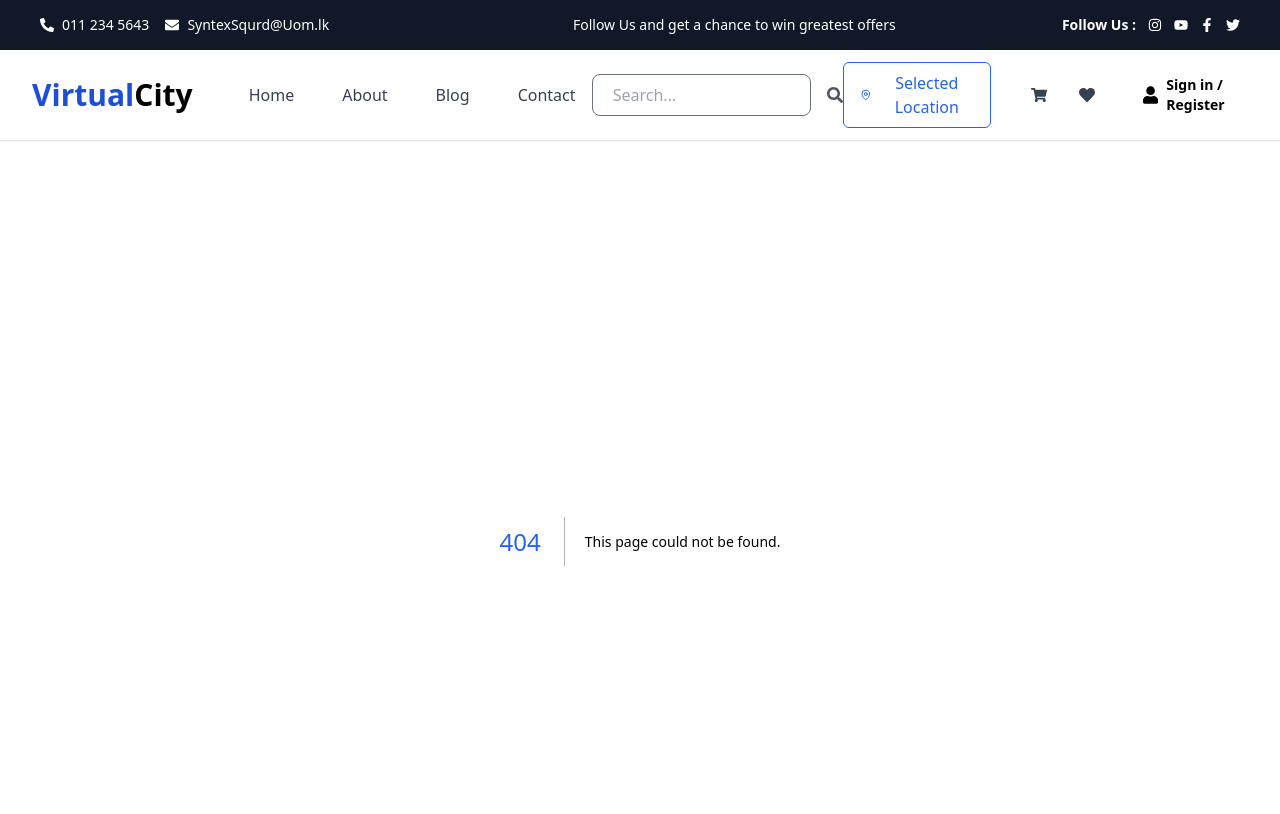
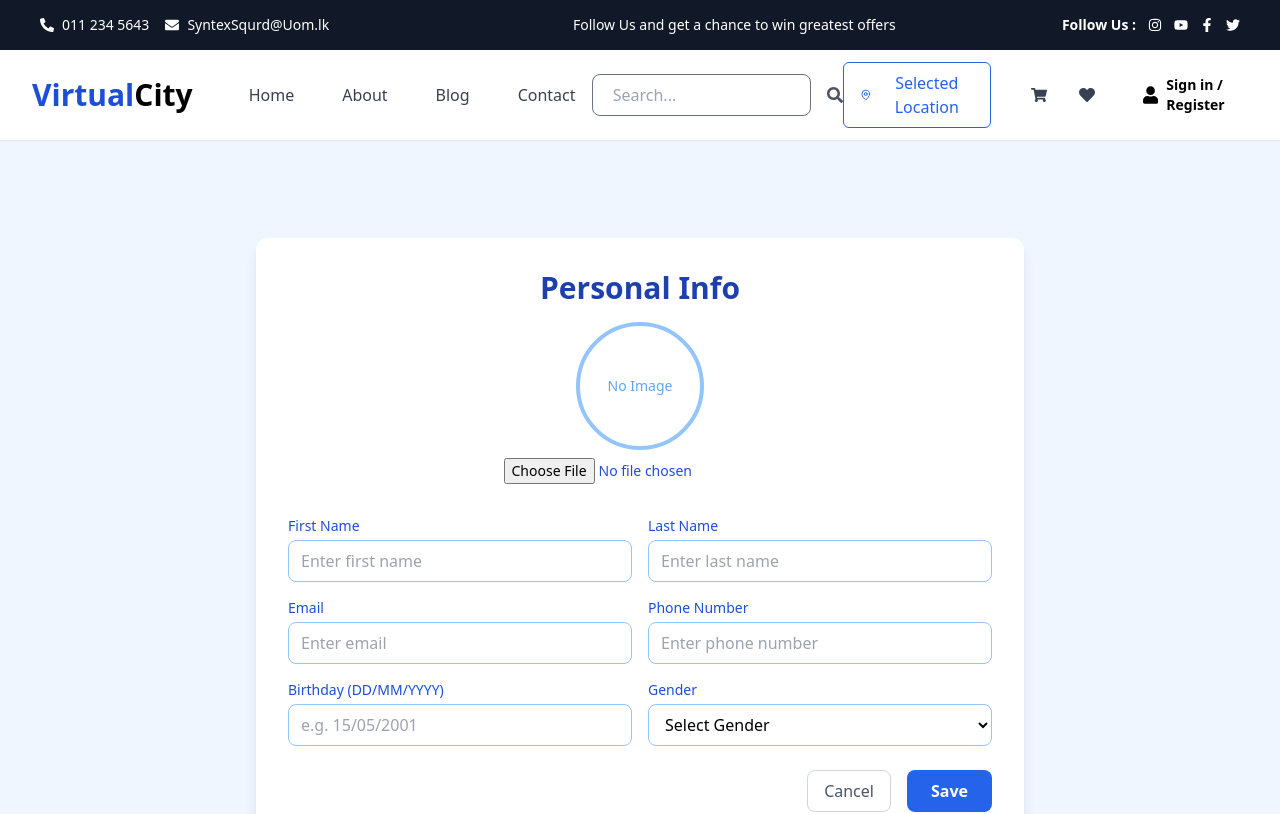
Before and after one commit to Zynovatex/shopping-application-web-frontend, a Next.js app: page /pages/userProfile in a window 1280 px wide. Before the commit this address had no page. Shown: the top 814 px of the page. Built offline with nearby package versions, Linux system fonts and the light colour scheme.

Commit message:
create user profile page

```diff
--- a/app/auth/login/Login.tsx
+++ b/app/auth/login/Login.tsx
@@ -73,6 +73,8 @@ function Login() {
       <div className="flex flex-col md:flex-row flex-grow">
         {/* Left side: Image element (hidden on small screens) */}
         <div className="hidden md:block md:w-1/2">
+
+             {/* eslint-disable-next-line @next/next/no-img-element */}
           <img
             src="/loginIllustrater.png" // <-- Change to your actual image path
             alt="Login Illustration"
--- a/app/component/layout/ProfileMenu.tsx
+++ b/app/component/layout/ProfileMenu.tsx
@@ -43,7 +43,7 @@ export default function ProfileMenu() {
           <ul className="py-2 text-sm text-gray-700">
             <li
               className="px-4 py-2 hover:bg-gray-100 cursor-pointer flex items-center gap-2"
-              onClick={() => router.push('/profile')}
+              onClick={() => router.push('/pages/userProfile')}
             >
               <User size={16} /> View Profile
             </li>
--- /dev/null
+++ b/app/pages/userProfile/page.tsx
@@ -0,0 +1,195 @@
+"use client";
+
+import React, { useState, useEffect } from "react";
+
+const ProfilePage = () => {
+  const [imagePreview, setImagePreview] = useState<string | null>(null);
+  const [statusMessage, setStatusMessage] = useState<string | null>(null);
+
+  const [formData, setFormData] = useState({
+    firstName: "",
+    lastName: "",
+    email: "",
+    phone: "",
+    birthday: "",
+    gender: "",
+  });
+
+  const handleInputChange = (
+    e: React.ChangeEvent<HTMLInputElement | HTMLSelectElement>
+  ) => {
+    const { name, value } = e.target;
+    setFormData((prev) => ({ ...prev, [name]: value }));
+  };
+
+  const handleImageChange = (e: React.ChangeEvent<HTMLInputElement>) => {
+    const file = e.target.files?.[0];
+    if (file) {
+      const reader = new FileReader();
+      reader.onload = () => {
+        setImagePreview(reader.result as string);
+      };
+      reader.readAsDataURL(file);
+    }
+  };
+
+  const handleSave = () => {
+    console.log("Saving profile data:", formData);
+    setStatusMessage("✅ Changes saved successfully!");
+  };
+
+  const handleCancel = () => {
+    setFormData({
+      firstName: "",
+      lastName: "",
+      email: "",
+      phone: "",
+      birthday: "",
+      gender: "",
+    });
+    setImagePreview(null);
+    setStatusMessage("⚠️ No changes saved.");
+  };
+
+  useEffect(() => {
+    if (statusMessage) {
+      const timer = setTimeout(() => setStatusMessage(null), 3000);
+      return () => clearTimeout(timer);
+    }
+  }, [statusMessage]);
+
+  return (
+    <div className="min-h-screen bg-blue-50 flex items-center justify-center px-4 py-8">
+      <div className="bg-white shadow-lg rounded-xl p-6 md:p-8 w-full max-w-3xl">
+        {/* Page Title */}
+        <h2 className="text-3xl font-bold text-blue-800 text-center mb-4">Personal Info</h2>
+
+        {/* Image Upload - at Top */}
+        <div className="flex flex-col items-center mb-8">
+          <div className="w-32 h-32 rounded-full overflow-hidden border-4 border-blue-300 mb-2">
+            {imagePreview ? (
+              // eslint-disable-next-line @next/next/no-img-element
+              <img
+                src={imagePreview}
+                alt="Profile"
+                className="w-full h-full object-cover"
+              />
+            ) : (
+              <div className="w-full h-full flex items-center justify-center text-blue-400 text-sm">
+                No Image
+              </div>
+            )}
+          </div>
+          <input
+            type="file"
+            accept="image/*"
+            onChange={handleImageChange}
+            className="text-sm text-blue-700"
+          />
+        </div>
+
+        {/* Form Fields */}
+        <div className="grid grid-cols-1 md:grid-cols-2 gap-4 mb-6">
+          <div>
+            <label className="block text-sm font-medium text-blue-700 mb-1">First Name</label>
+            <input
+              type="text"
+              name="firstName"
+              value={formData.firstName}
+              onChange={handleInputChange}
+              className="w-full border border-blue-300 rounded-lg px-3 py-2 focus:outline-none focus:ring-2 focus:ring-blue-500"
+              placeholder="Enter first name"
+            />
+          </div>
+
+          <div>
+            <label className="block text-sm font-medium text-blue-700 mb-1">Last Name</label>
+            <input
+              type="text"
+              name="lastName"
+              value={formData.lastName}
+              onChange={handleInputChange}
+              className="w-full border border-blue-300 rounded-lg px-3 py-2 focus:outline-none focus:ring-2 focus:ring-blue-500"
+              placeholder="Enter last name"
+            />
+          </div>
+
+          <div>
+            <label className="block text-sm font-medium text-blue-700 mb-1">Email</label>
+            <input
+              type="email"
+              name="email"
+              value={formData.email}
+              onChange={handleInputChange}
+              className="w-full border border-blue-300 rounded-lg px-3 py-2 focus:outline-none focus:ring-2 focus:ring-blue-500"
+              placeholder="Enter email"
+            />
+          </div>
+
+          <div>
+            <label className="block text-sm font-medium text-blue-700 mb-1">Phone Number</label>
+            <input
+              type="tel"
+              name="phone"
+              value={formData.phone}
+              onChange={handleInputChange}
+              className="w-full border border-blue-300 rounded-lg px-3 py-2 focus:outline-none focus:ring-2 focus:ring-blue-500"
+              placeholder="Enter phone number"
+            />
+          </div>
+
+          <div>
+            <label className="block text-sm font-medium text-blue-700 mb-1">Birthday (DD/MM/YYYY)</label>
+            <input
+              type="text"
+              name="birthday"
+              value={formData.birthday}
+              onChange={handleInputChange}
+              className="w-full border border-blue-300 rounded-lg px-3 py-2 focus:outline-none focus:ring-2 focus:ring-blue-500"
+              placeholder="e.g. 15/05/2001"
+            />
+          </div>
+
+          <div>
+            <label className="block text-sm font-medium text-blue-700 mb-1">Gender</label>
+            <select
+              name="gender"
+              value={formData.gender}
+              onChange={handleInputChange}
+              className="w-full border border-blue-300 rounded-lg px-3 py-2 bg-white focus:outline-none focus:ring-2 focus:ring-blue-500"
+            >
+              <option value="">Select Gender</option>
+              <option value="male">Male</option>
+              <option value="female">Female</option>
+            </select>
+          </div>
+        </div>
+
+        {/* Buttons */}
+        <div className="flex justify-end gap-4">
+          <button
+            onClick={handleCancel}
+            className="px-4 py-2 rounded-lg border border-gray-300 text-gray-600 hover:bg-gray-100 transition"
+          >
+            Cancel
+          </button>
+          <button
+            onClick={handleSave}
+            className="px-6 py-2 rounded-lg bg-blue-600 text-white font-semibold hover:bg-blue-700 transition"
+          >
+            Save
+          </button>
+        </div>
+
+        {/* Status Message */}
+        {statusMessage && (
+          <div className="mt-4 text-center text-sm font-medium text-green-600 transition-opacity duration-300">
+            {statusMessage}
+          </div>
+        )}
+      </div>
+    </div>
+  );
+};
+
+export default ProfilePage;
```
